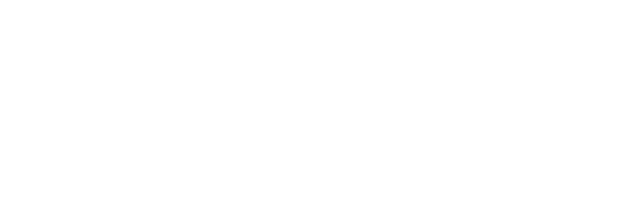
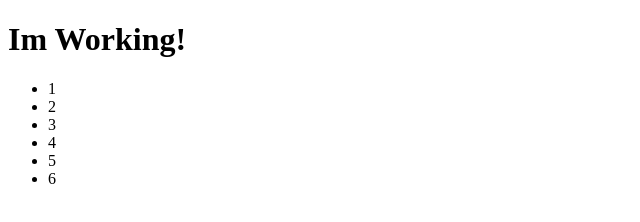
Before and after one commit to jessemc98/webpack-build, a website built with webpack: page src/index.html in a window 1280 px wide. Shown: the whole page, without its empty margins (0-640 px from the left). Built offline with nearby package versions, Linux system fonts and the light colour scheme.

Commit message:
added example code to index

```diff
--- a/src/index.html
+++ b/src/index.html
@@ -4,6 +4,6 @@
 	<title>webpack images</title>
 </head>
 <body>
-<script src="./bundle.js"></script>
+<script src="../bin/bundle.js"></script>
 </body>
 </html>
--- a/src/main.js
+++ b/src/main.js
@@ -1,4 +1,16 @@
 import 'babel-polyfill'
 import list from './testList'
 
-console.log(list)
+const header = document.createElement('h1')
+header.innerHTML = 'Im Working!'
+document.body.appendChild(header)
+
+const myList = document.createElement('ul')
+
+for(let i = 0; i < list.length; i++){
+	let li = document.createElement('li')
+	li.innerHTML = list[i]
+	myList.appendChild(li)
+}
+
+document.body.appendChild(myList)
```
